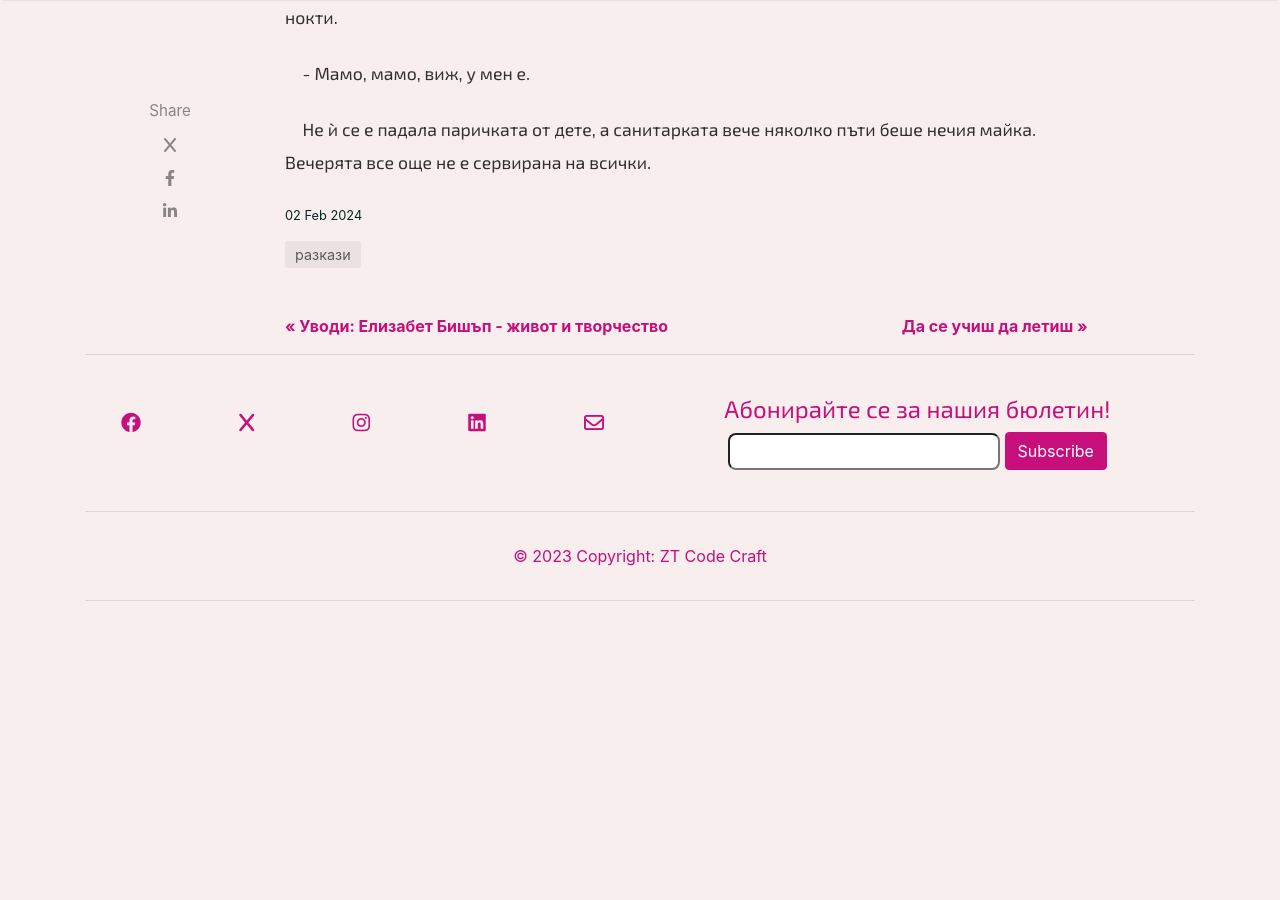
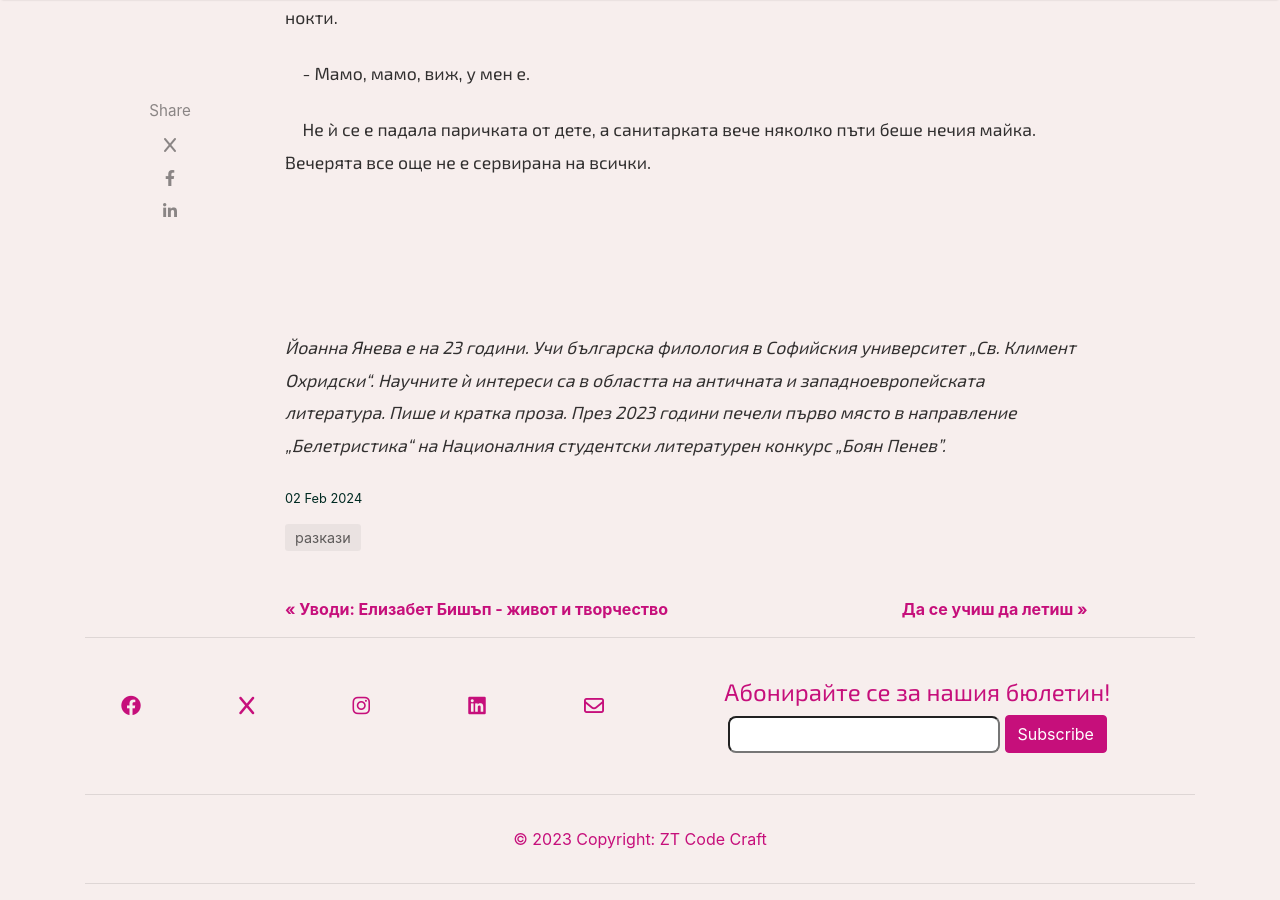
Before and after one commit to ZTCodeCraft/magenta-zine, a Jekyll site: the page built from _posts/2024-02-02-dom.md, in a window 1280 px wide and 900 px high, scrolled down 1565 px. Built offline with Jekyll 4.4.1, drawn with Linux system fonts in a browser that asks for light colours; nearby versions of some CDN libraries; comment, search, counter and statistics services are not loaded; before the commit the page ends 2182 px from its top, so only the background shows below that.

Commit message:
Update 2024-02-02-dom.md

```diff
--- a/_posts/2024-02-02-dom.md
+++ b/_posts/2024-02-02-dom.md
@@ -17,3 +17,9 @@ hidden: true
 &emsp;- Мамо, мамо, виж, у мен е.
 
 &emsp;Не ѝ се е падала паричката от дете, а санитарката вече няколко пъти беше нечия майка. Вечерята все още не е сервирана на всички.
+
+<br>
+<br>
+<br>
+<br>
+<em>Йоанна Янева е на 23 години. Учи българска филология в Софийския университет „Св. Климент Охридски“. Научните ѝ интереси са в областта на античната и западноевропейската литература. Пише и кратка проза. През 2023 години печели първо място в направление „Белетристика“ на Националния студентски литературен конкурс „Боян Пенев". </em>
```
